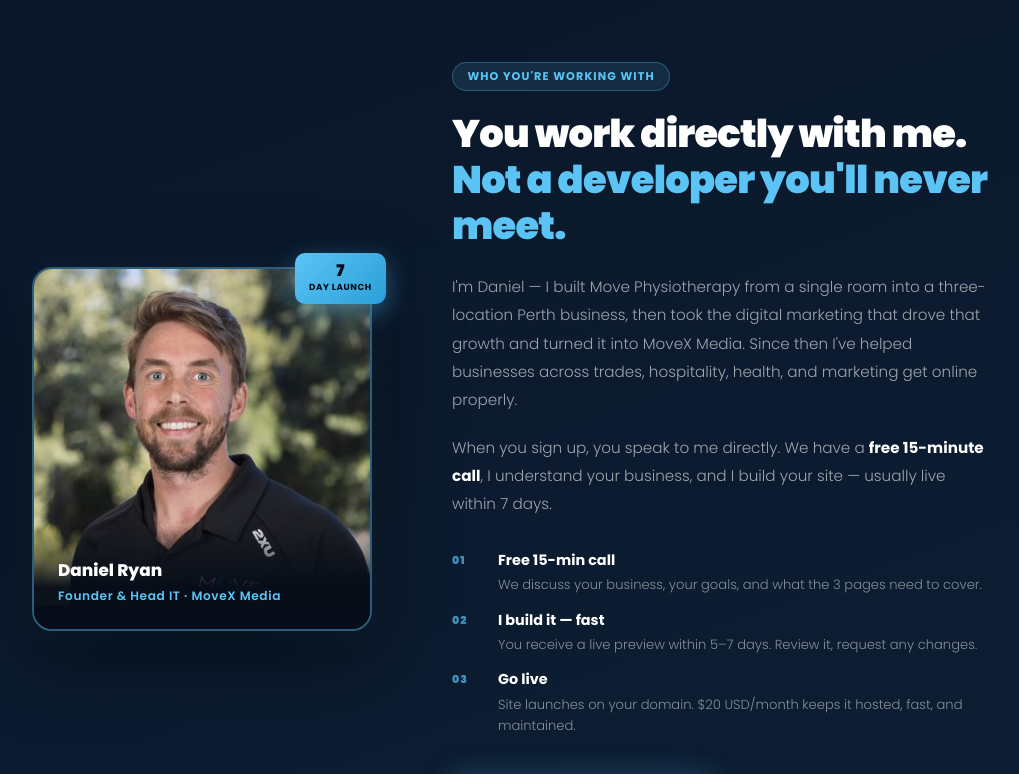
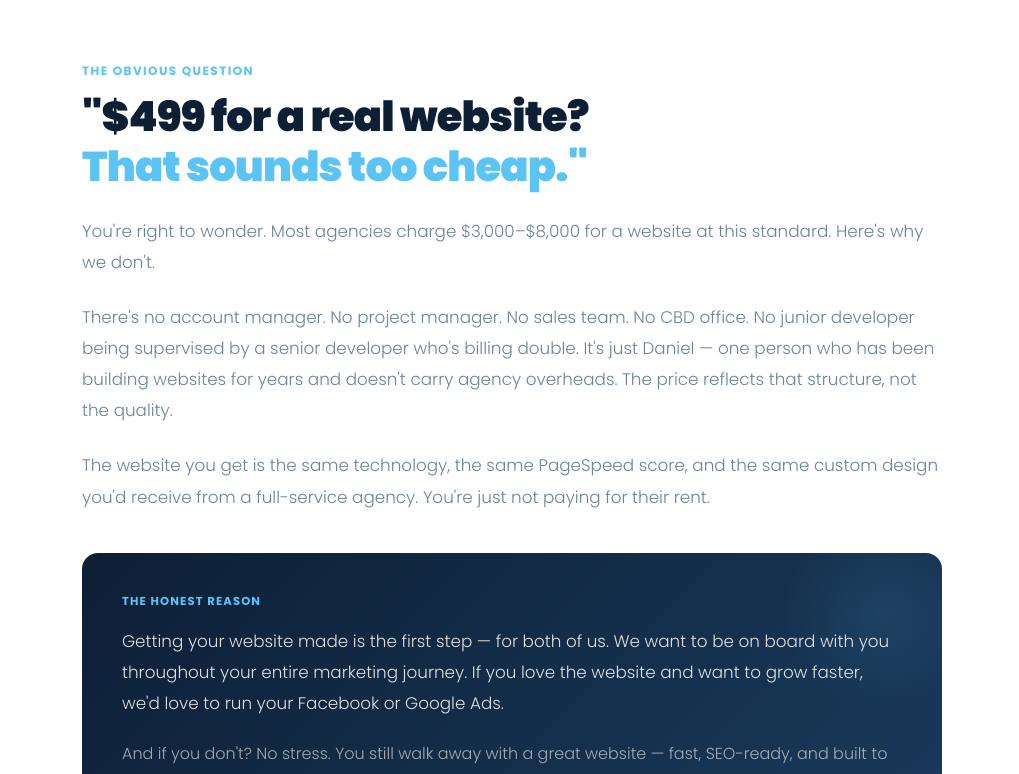
Before and after one commit to MoveXMedia/movexmedia, a Next.js app: page /get-started in a window 1280 px wide. Shown: the part 1680-2454 px from the top of the page, without its empty margins (128-1147 px from the left). Built offline with nearby package versions, Linux system fonts and the light colour scheme.

Commit message:
get-started: add Why So Cheap section addressing price objection

```diff
--- a/pages/get-started.js
+++ b/pages/get-started.js
@@ -138,6 +138,44 @@ export default function GetStarted() {
           </div>
         </div>
       </div>
+
+      {/* ── WHY SO CHEAP ── */}
+      <section style={{ padding: '6rem 1.5rem', background: '#ffffff', borderTop: '1px solid #e2eaf4' }}>
+        <div style={{ maxWidth: '860px', margin: '0 auto' }}>
+          <p style={{ fontSize: '0.75rem', fontWeight: 700, letterSpacing: '0.12em', textTransform: 'uppercase', color: '#5bc4f5', marginBottom: '0.75rem', fontFamily: 'Poppins, sans-serif' }}>
+            The obvious question
+          </p>
+          <h2 style={{ fontFamily: 'Poppins, sans-serif', fontWeight: 900, fontSize: 'clamp(1.8rem, 4vw, 2.6rem)', color: '#0d1f35', lineHeight: 1.2, marginBottom: '1.5rem', letterSpacing: '-0.02em' }}>
+            "$499 for a real website?<br />
+            <span style={{ color: '#5bc4f5' }}>That sounds too cheap."</span>
+          </h2>
+          <p style={{ color: '#6b849a', fontSize: '1.05rem', lineHeight: 1.85, fontWeight: 300, marginBottom: '1.5rem' }}>
+            You're right to wonder. Most agencies charge $3,000–$8,000 for a website at this standard. Here's why we don't.
+          </p>
+          <p style={{ color: '#6b849a', fontSize: '1.05rem', lineHeight: 1.85, fontWeight: 300, marginBottom: '1.5rem' }}>
+            There's no account manager. No project manager. No sales team. No CBD office. No junior developer being supervised by a senior developer who's billing double. It's just Daniel — one person who has been building websites for years and doesn't carry agency overheads. The price reflects that structure, not the quality.
+          </p>
+          <p style={{ color: '#6b849a', fontSize: '1.05rem', lineHeight: 1.85, fontWeight: 300, marginBottom: '2.5rem' }}>
+            The website you get is the same technology, the same PageSpeed score, and the same custom design you'd receive from a full-service agency. You're just not paying for their rent.
+          </p>
+
+          {/* Honest pitch */}
+          <div style={{ background: 'linear-gradient(135deg, #0d1f35, #1a3a5c)', borderRadius: '16px', padding: '2.5rem', position: 'relative', overflow: 'hidden' }}>
+            <div style={{ position: 'absolute', top: '-40px', right: '-40px', width: '200px', height: '200px', background: 'radial-gradient(circle, rgba(91,196,245,0.1) 0%, transparent 70%)', pointerEvents: 'none' }} />
+            <div style={{ position: 'relative' }}>
+              <div style={{ fontFamily: 'Poppins, sans-serif', fontSize: '0.72rem', fontWeight: 700, letterSpacing: '0.1em', textTransform: 'uppercase', color: '#5bc4f5', marginBottom: '1rem' }}>
+                The honest reason
+              </div>
+              <p style={{ color: 'rgba(255,255,255,0.85)', fontSize: '1.05rem', lineHeight: 1.85, fontWeight: 300, marginBottom: '1.25rem' }}>
+                Getting your website made is the first step — for both of us. We want to be on board with you throughout your entire marketing journey. If you love the website and want to grow faster, we'd love to run your Facebook or Google Ads.
+              </p>
+              <p style={{ color: 'rgba(255,255,255,0.6)', fontSize: '1rem', lineHeight: 1.85, fontWeight: 300 }}>
+                And if you don't? No stress. You still walk away with a great website — fast, SEO-ready, and built to convert — at a price that made sense. No hard feelings.
+              </p>
+            </div>
+          </div>
+        </div>
+      </section>
 
       {/* ── DANIEL — WORK DIRECTLY WITH ME ── */}
       <section style={{ padding: '6rem 1.5rem', background: 'linear-gradient(160deg, #0a1628 0%, #0d1f35 100%)', borderTop: '1px solid rgba(255,255,255,0.05)' }}>
```
